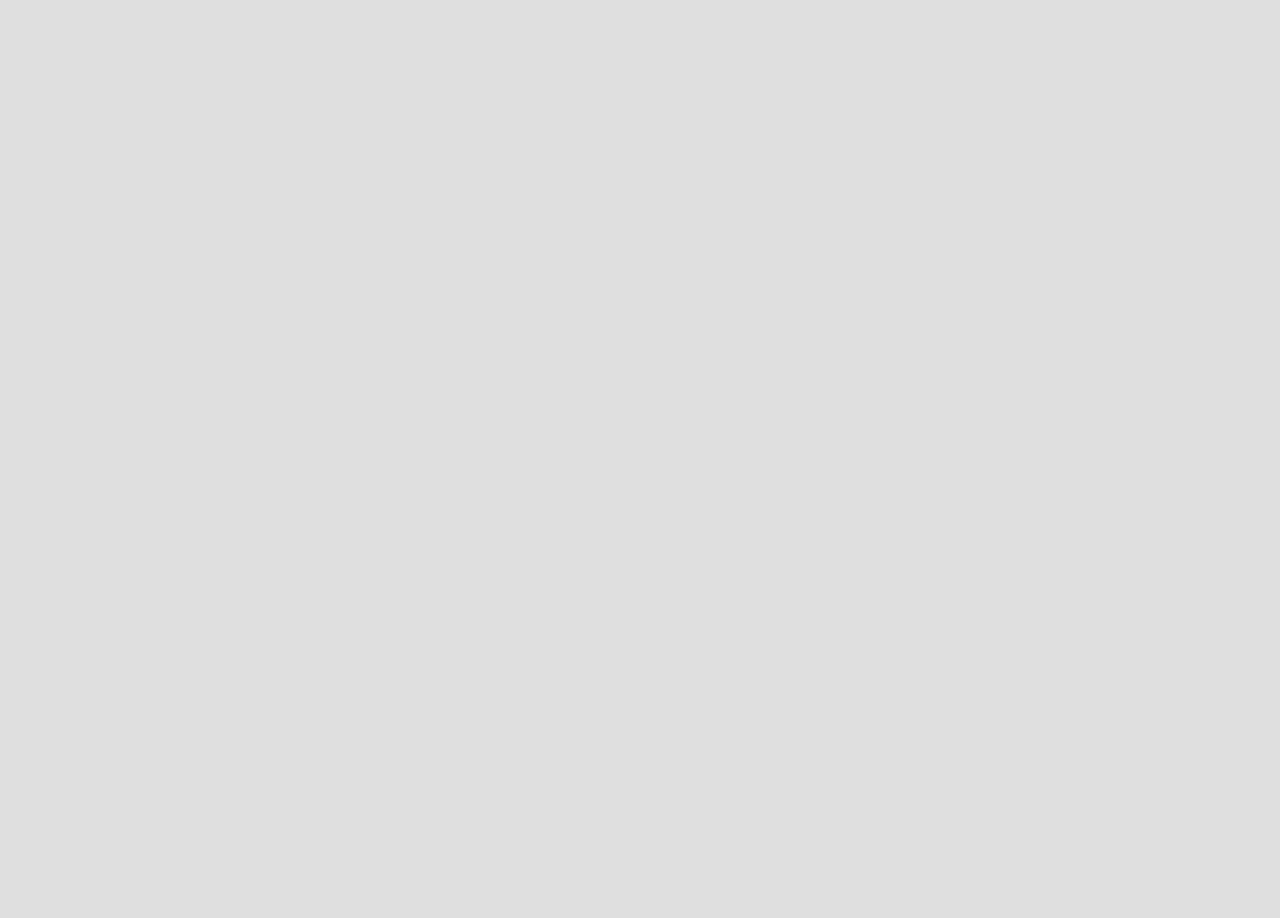
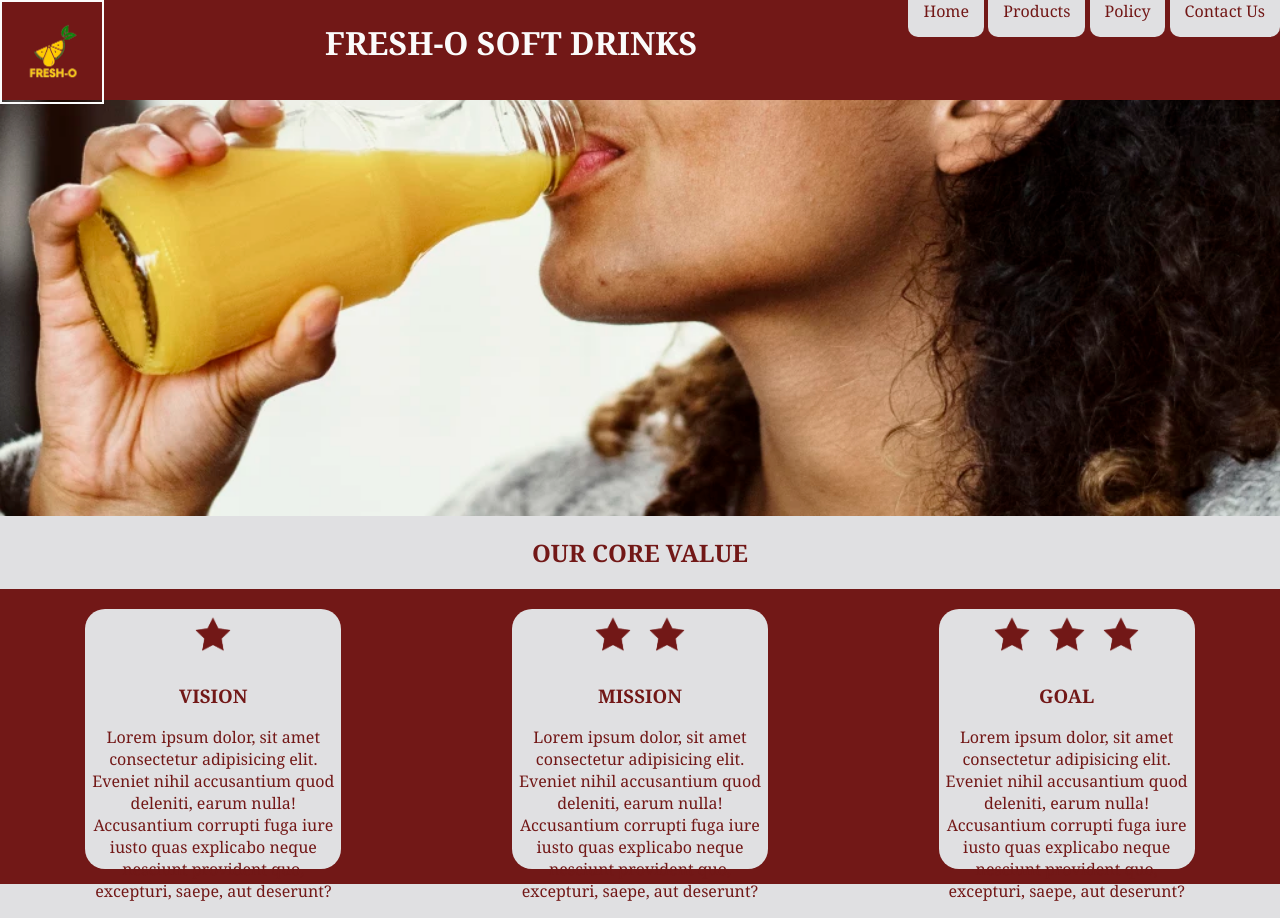
Before and after one commit to Kweenshaly7/EHC-TB3_project, a plain HTML site: page index.html in a window 1280 px wide. Before the commit the page ends 800 px from the top, so only its background shows below. Drawn offline with Linux system fonts and the light colour scheme.

Commit message:
Modified Index.html

```diff
--- a/index.html
+++ b/index.html
@@ -5,20 +5,89 @@
         <meta lang="en">
         <meta name="author" content="Mary-Queen Uchechukwu">
         <meta name="viewport" content="width=device-width, initial-scale=1.0">
-        <title>Fresh-O Fruit Drink</title>
+        <title>Fresh-O Soft Drink</title>
         <link rel="stylesheet" href="styles.css">
         <script src="script.js"></script>
     </head>
 
     <body>
-        <div id="top">
-            <header>
+        <div class="top">
+            <div class="logo">
+                <img src="fresh-o_logo.png" alt="Company logo" height="100px" width="100px">
+            </div>
 
-            </header>
+            <div class="title">
+                <h1>FRESH-O SOFT DRINKS</h1>
+            </div>
+
+            <div class="navigation">
+                <nav>
+                    <a href="index.html" target="_parent">Home</a>
+                    <a href="products.html" target="_blank">Products</a>
+                    <a href="policy.html" target="_blank">Policy</a>
+                    <a href="contact_us.html" target="_blank">Contact Us</a>
+                </nav>
+            </div>
         </div>
 
-        <section id="middle">
+        <section id="main">
+            <div class="products">
+                <p>We are a company that makes and distributes African soft drinks.
+                    Our main product is made with fresh ingredients and shipped directly
+                    to your home. Our target audience is couples. We want to convey a sense
+                    of power, while at the same time being business-like.</p>
+            </div>
 
+            <div class="about">
+                <h2>OUR CORE VALUE</h2>
+
+                <div class="about_content">
+                    <div class="vision">
+                        <article>
+                            <img src="red_star.png" alt="star icon" class="star">
+
+                            <h3>VISION</h3>
+                            <p>Lorem ipsum dolor, sit amet consectetur adipisicing elit.
+                                Eveniet nihil accusantium quod deleniti, earum nulla!
+                                Accusantium corrupti fuga iure iusto quas explicabo
+                                neque nesciunt provident quo, excepturi, saepe, aut
+                                deserunt?
+                            </p>
+                        </article>
+                    </div>
+
+                    <div class="mission">
+                        <article>
+                            <img src="red_star.png" alt="star icon" class="star">
+                            <img src="red_star.png" alt="star icon" class="star">
+
+                            <h3>MISSION</h3>
+                            <p>Lorem ipsum dolor, sit amet consectetur adipisicing elit.
+                                Eveniet nihil accusantium quod deleniti, earum nulla!
+                                Accusantium corrupti fuga iure iusto quas explicabo
+                                neque nesciunt provident quo, excepturi, saepe, aut
+                                deserunt?
+                            </p>
+                        </article>
+                    </div>
+
+                    <div class="goal">
+                        <article>
+                            <img src="red_star.png" alt="star icon" class="star">
+                            <img src="red_star.png" alt="star icon" class="star">
+                            <img src="red_star.png" alt="star icon" class="star">
+
+                            <h3>GOAL</h3>
+                            <p>Lorem ipsum dolor, sit amet consectetur adipisicing elit.
+                                Eveniet nihil accusantium quod deleniti, earum nulla!
+                                Accusantium corrupti fuga iure iusto quas explicabo
+                                neque nesciunt provident quo, excepturi, saepe, aut
+                                deserunt?
+                            </p>
+                        </article>
+                    </div>
+                </div>
+            </div>
         </section>
 
         <section id="bottom">
--- a/styles.css
+++ b/styles.css
@@ -1,8 +1,104 @@
 body {
     background-color: #E0E0E2;
-    margin: 0;
+    margin: 0px;
+    font-family: 'Georgia', Times New Roman, Times, serif;
+    position: absolute;
 }
 
 .top {
     background-color: #721817;
+    height: 100px;
+    color: #fbfbfb;
+    position: inherit;
+    width: 100%;
+    display: flex;
+    flex-direction: row;
+    justify-content: space-between;
+    margin: auto;
 }
+
+.logo > img {
+    /* height: 150px;
+    width: 150px; */
+    border: 2px solid;
+}
+
+.title {
+    margin-left: 10px;
+}
+.title:hover {
+    color: #2e0302;
+}
+
+a:link,
+a:visited {
+    text-decoration: none;
+    color: #721817;
+    background-color: #E0E0E2;
+    padding: 15px;
+    border-radius: 10px;
+}
+a:hover,
+a:active {
+    background-color: #721817;
+    color: #e7e7e7;
+}
+
+.products {
+    height: 500px;
+    background-image: url(black_lady_drinking.webp);
+    background-size: cover;
+    background-repeat: no-repeat;
+    position: inherit;
+    width: 100%;
+}
+
+.about {
+    text-align: center;
+    color: #721817;
+}
+
+.about_content {
+    display: flex;
+    flex-direction: row;
+    justify-content: space-around;
+    background-color: #721817;
+    height: 255px;
+    padding: 20px 0px;
+}
+
+.star {
+    height: 50px;
+    width: 50px;
+}
+
+.vision {
+    display: flex;
+    flex-direction: column;
+    text-align: center;
+    background-color: #E0E0E2;
+    border-radius: 20px;
+    width: 20%;
+    height: 260px;
+}
+
+.mission {
+    display: flex;
+    flex-direction: column;
+    text-align: center;
+    background-color: #E0E0E2;
+    border-radius: 20px;
+    width: 20%;
+    height: 260px;
+}
+
+.goal {
+    display: flex;
+    flex-direction: column;
+    text-align: center;
+    background-color: #E0E0E2;
+    border-radius: 20px;
+    width: 20%;
+    height: 260px;
+
+}
```
Also changed, not shown: BIO-EN.png (added), Juices-control-hypertension-770x433.avif (added), black_lady_drinking.webp (added), fresh-o_logo.png (added), gold_star.png (added), red_star.png (added), 1 other file.
